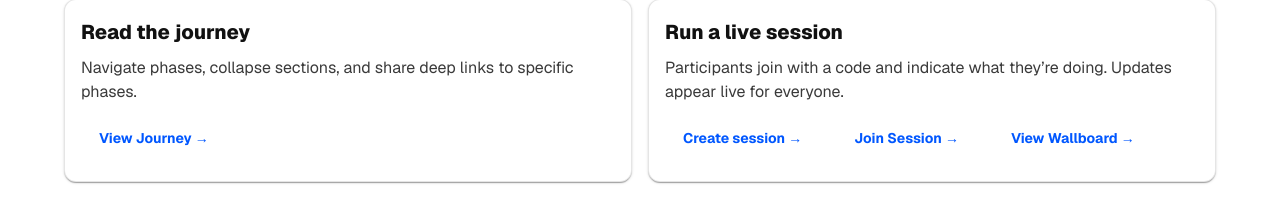
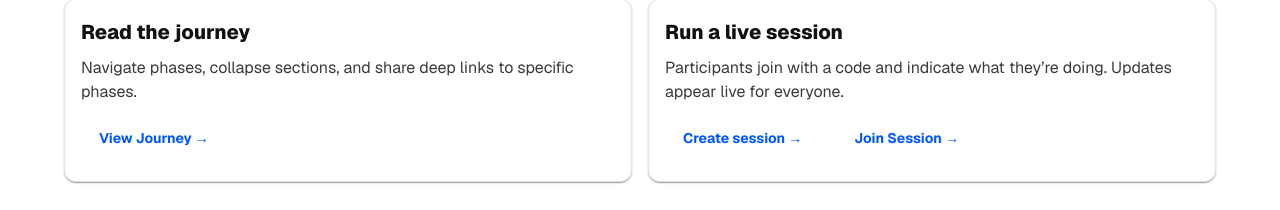
Before and after one commit to jayclockwork/where-is-maldo, a Next.js app in the folder web/: page / in a window 1280 px wide. Shown: the part 636-846 px from the top of the page. Built offline with nearby package versions, Linux system fonts and the light colour scheme; what @mui/material-nextjs would draw is missing.

Commit message:
Gating wallboard session

```diff
--- a/web/src/app/page.tsx
+++ b/web/src/app/page.tsx
@@ -1,10 +1,30 @@
 "use client";
 
 import Link from "next/link";
+import { useEffect, useState } from "react";
 import { Box, Button, Card, CardContent, Container, Stack, Typography } from "@mui/material";
 import { SiteAppBar } from "@/components/SiteAppBar";
 
+function readLastJoinCode(): string | null {
+  if (typeof window === "undefined") return null;
+  try {
+    const code = window.localStorage.getItem("lastJoinCode");
+    return code ? code.toUpperCase() : null;
+  } catch {
+    return null;
+  }
+}
+
 export default function Home() {
+  const [lastJoinCode, setLastJoinCode] = useState<string | null>(() => readLastJoinCode());
+
+  // Keep in sync across tabs/windows; avoids setState directly in the effect body (lint rule).
+  useEffect(() => {
+    const handler = () => setLastJoinCode(readLastJoinCode());
+    window.addEventListener("storage", handler);
+    return () => window.removeEventListener("storage", handler);
+  }, []);
+
   return (
     <>
       <SiteAppBar />
@@ -63,9 +83,11 @@ export default function Home() {
                   <Button variant="text" component={Link} href="/join">
                     Join Session →
                   </Button>
-                  <Button variant="text" component={Link} href="/w/DEMO20">
-                    View Wallboard →
-                  </Button>
+                  {lastJoinCode ? (
+                    <Button variant="text" component={Link} href={`/w/${encodeURIComponent(lastJoinCode)}`}>
+                      View Wallboard →
+                    </Button>
+                  ) : null}
                 </Stack>
               </CardContent>
             </Card>
--- a/web/src/app/s/[code]/page.tsx
+++ b/web/src/app/s/[code]/page.tsx
@@ -200,6 +200,7 @@ export default function JoinSessionPage() {
         avatarColor: data.participant.avatarColor,
       }),
     );
+    window.localStorage.setItem("lastJoinCode", joinCode);
 
     router.push(`/session/${data.session.id}?code=${encodeURIComponent(joinCode)}`);
   }
```
Also changed, not shown: 2 other files (tests, documents, lock files or other folders).
